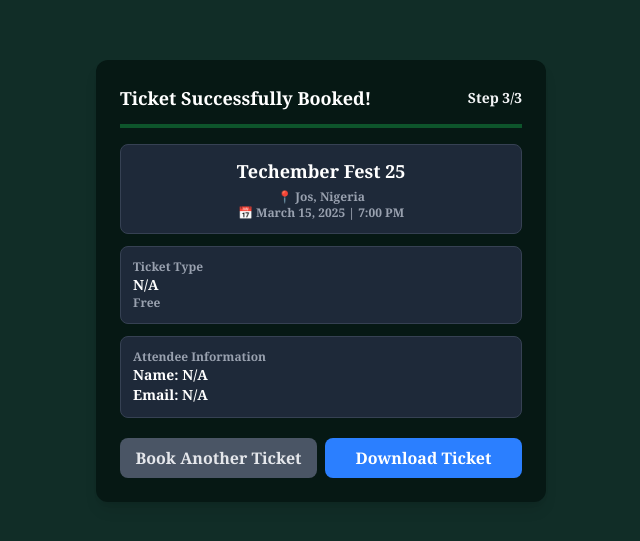
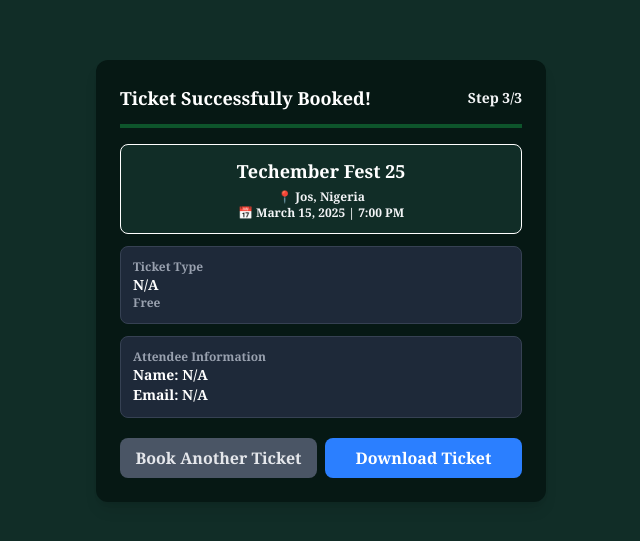
Before and after one commit to jayteemoney/ticket, a React (Vite) app: page /confirmation in a window 1280 px wide. Shown: the part 119-660 px from the top of the page, without its empty margins (319-959 px from the left). Built offline with nearby package versions, Linux system fonts and the light colour scheme.

Commit message:
adjustments in the TicketConfirmation section ft header

```diff
--- a/src/components/TicketConfirmation.jsx
+++ b/src/components/TicketConfirmation.jsx
@@ -16,10 +16,10 @@ const TicketConfirmation = ({ formData }) => {
         </div>
 
         {/* Ticket Info Section */}
-        <div className="mt-4 text-center bg-gray-800 p-3 rounded-lg border border-gray-700">
+        <div className="mt-4 text-center bg-[#112d27] p-3 rounded-lg border ">
           <h3 className="text-lg font-bold text-white">Techember Fest 25</h3>
-          <p className="text-gray-400 text-xs mt-1">📍 Jos, Nigeria</p>
-          <p className="text-gray-400 text-xs">📅 March 15, 2025 | 7:00 PM</p>
+          <p className="text-gray-100 text-xs mt-1">📍 Jos, Nigeria</p>
+          <p className="text-gray-100 text-xs">📅 March 15, 2025 | 7:00 PM</p>
         </div>
 
         {/* Profile Image (If Uploaded) */}
```
